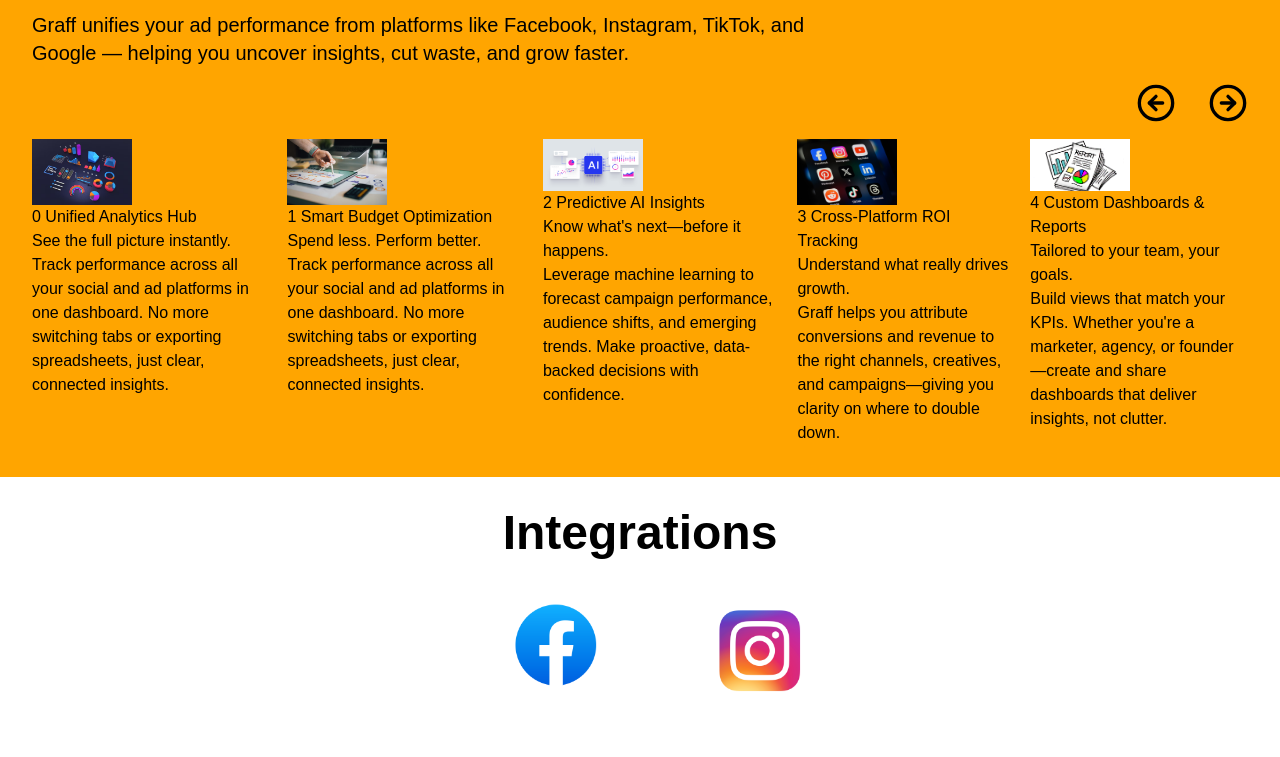
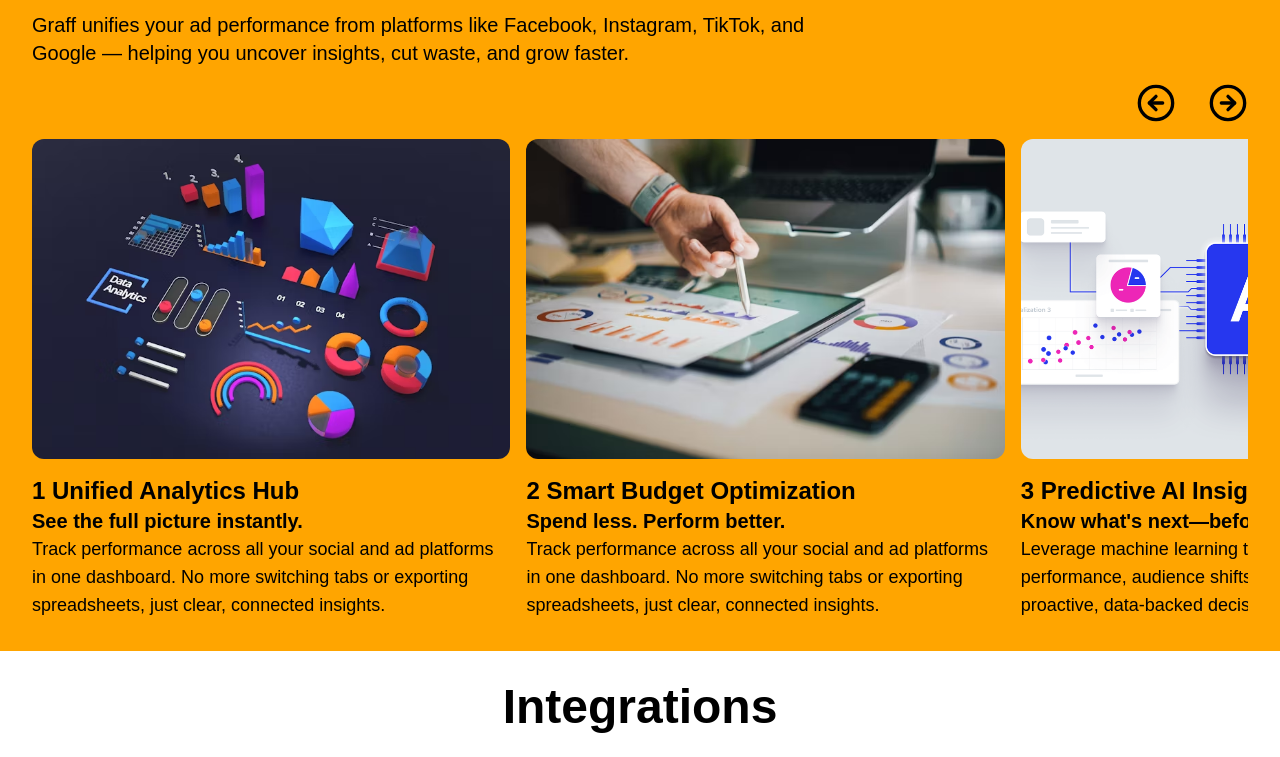
Before and after one commit to graff-marketing/web-frontend, a Next.js app: page / in a window 1280 px wide. Shown: the part 700-1457 px from the top of the page. Built offline with nearby package versions, Linux system fonts and the light colour scheme; a web font is replaced by a local one.

Commit message:
feat: make features a carousel

```diff
--- a/app/page.tsx
+++ b/app/page.tsx
@@ -1,8 +1,32 @@
+"use client"
 import JoinWaitlist from "@/components/landing/JoinWaitlist";
 import Image from "next/image";
 import { LuCircleArrowLeft, LuCircleArrowRight, LuQuote } from "react-icons/lu";
+import { useRef } from "react";
 
 export default function Home() {
+  const scrollContainerRef = useRef<HTMLDivElement>(null);
+
+  const scrollLeft = () => {
+    if (scrollContainerRef.current) {
+      const scrollAmount = scrollContainerRef.current.clientWidth / 2.5; // Scroll by one item width
+      scrollContainerRef.current.scrollBy({
+        left: -scrollAmount,
+        behavior: 'smooth'
+      });
+    }
+  };
+
+  const scrollRight = () => {
+    if (scrollContainerRef.current) {
+      const scrollAmount = scrollContainerRef.current.clientWidth / 2.5; // Scroll by one item width
+      scrollContainerRef.current.scrollBy({
+        left: scrollAmount,
+        behavior: 'smooth'
+      });
+    }
+  };
+
   const features = [
     {
       name: "Unified Analytics Hub",
@@ -78,7 +102,7 @@
           </div>
           <div>
             <p className="font-semibold text-xl">Peter Drucker</p>
-            <p className="text-sm">Austrian-American<br/>consultant and educator</p>
+            <p className="text-sm">Austrian-American<br />consultant and educator</p>
           </div>
         </div>
       </div>
@@ -91,22 +115,35 @@
         </p>
 
         <div className="flex ml-auto gap-8">
-          <LuCircleArrowLeft size={40} />
-          <LuCircleArrowRight size={40} />
+          <LuCircleArrowLeft
+            size={40}
+            className="cursor-pointer hover:opacity-70 transition-opacity"
+            onClick={scrollLeft}
+          />
+          <LuCircleArrowRight
+            size={40}
+            className="cursor-pointer hover:opacity-70 transition-opacity"
+            onClick={scrollRight}
+          />
         </div>
 
-        <div className="flex gap-4">
+        <div
+          ref={scrollContainerRef}
+          className="flex gap-4 overflow-x-auto scrollbar-hide"
+          style={{ scrollbarWidth: 'none', msOverflowStyle: 'none' }}
+        >
           {features.map((feature, index) => (
-            <div key={index}>
+            <div key={index} className="flex-shrink-0 w-[calc(40%-8px)]">
               <Image
                 src={feature.image}
                 alt={feature.name}
-                width={100}
-                height={100}
+                width={500}
+                height={500}
+                className="rounded-xl w-full h-80 object-cover mb-4"
               />
-              <p>{index} {feature.name}</p>
-              <p>{feature.tag}</p>
-              <p>{feature.description}</p>
+              <p className="text-2xl font-bold">{index + 1} {feature.name}</p>
+              <p className="text-xl font-semibold">{feature.tag}</p>
+              <p className="text-lg">{feature.description}</p>
             </div>
           ))}
         </div>
```
